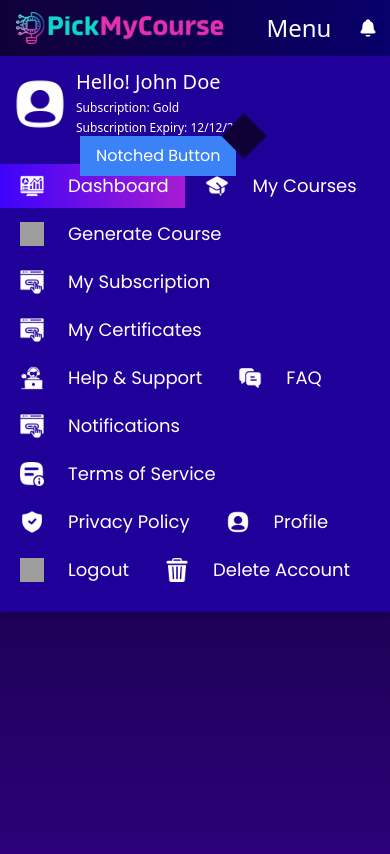
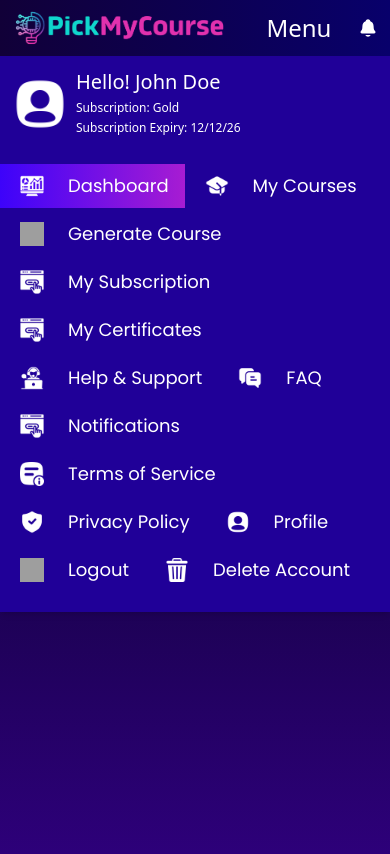
Before and after one commit to Rk-Dinesh/PMC_USER, a React (Vite) app: page /dashboard in a window 390 px wide. Both pictures are taken after a click on the element "Menu". Shown: the top 854 px of the page. Built offline with nearby package versions, Linux system fonts and the light colour scheme; grey boxes are pictures that could not be loaded.

Commit message:
z-index by viswa

```diff
--- a/src/pages/courses/MyCourses.jsx
+++ b/src/pages/courses/MyCourses.jsx
@@ -5,7 +5,7 @@ import AllCourse from "./AllCourse";
 const MyCourses = () => {
   const [activeTab, setActiveTab] = useState("tab1");
   return (
-    <div className="overflow-auto">
+    <div className="overflow-auto -z-10 " >
       <div className="flex justify-between mt-8 mx-4 flex-wrap gap-3 font-poppins">
         <div className="flex  justify-start gap-3   flex-wrap">
           <div class="relative inline-block">
--- a/src/pages/dashboard/Dashboard.jsx
+++ b/src/pages/dashboard/Dashboard.jsx
@@ -2,8 +2,8 @@ import React from "react";
 
 const Dashboard = () => {
   return (
-    <div className="m-20">
-   <div class="relative inline-block z-10">
+    <div className="m-20 -z-10">
+   <div class="relative inline-block ">
     <button class="bg-blue-500 text-white py-2 px-4 ">
         Notched Button
     </button>
--- a/src/pages/layout/Headers.jsx
+++ b/src/pages/layout/Headers.jsx
@@ -13,7 +13,7 @@ const Headers = ({ Menus }) => {
   };
 
   return (
-    <div className='flex justify-between items-center px-3 bg-gradient-to-r from-[#110038] to-[#08006B] fixed w-full'>
+    <div className='flex justify-between items-center px-3 bg-gradient-to-r from-[#110038] to-[#08006B] z-50 fixed w-full'>
       <img src={PMCLogo} alt="PickMyCourse" className='w-42 h-14' />
 
       <p className='text-2xl text-white md:block lg:hidden block' onClick={toggleDropdown}>
@@ -21,7 +21,7 @@ const Headers = ({ Menus }) => {
       </p>
 
       {isDropdownOpen && (
-        <div className='absolute right-0 top-14 w-full bg-[#200098] text-white shadow-md z-50 lg:hidden md:block block'>
+        <div className='absolute right-0 top-14 w-full bg-[#200098] text-white shadow-md lg:hidden md:block block'>
           <div className="flex gap-2 items-center pt-3 mx-3">
             <img src={profile} alt="User" className="w-14 h-14" />
             <div>
```
